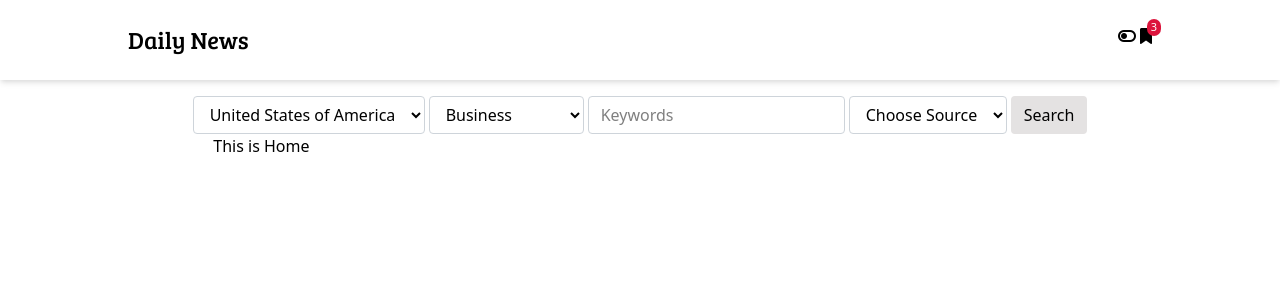
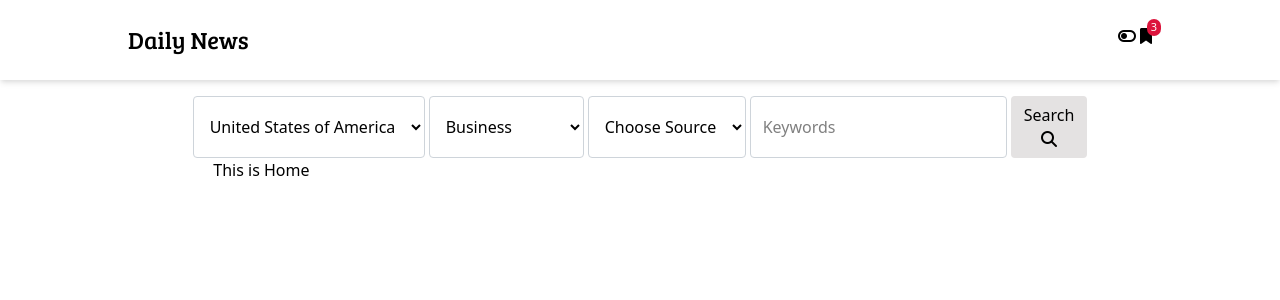
Before and after one commit to jeck5895/react-news-app-web, a React (Vite) app: page / in a window 1280 px wide. Shown: the top 300 px of the page. Built offline with nearby package versions, Linux system fonts and the light colour scheme.

Commit message:
add search icon

```diff
--- a/src/components/filters/Filters.tsx
+++ b/src/components/filters/Filters.tsx
@@ -13,9 +13,11 @@ export default function Filters () {
     <div className="flex justify-center gap-1">
       <FilterCountry/>
       <FilterCategory/>
+      <FilterSource/>
       <FilterInput/>
-      <FilterSource/>
-      <Button handleClick={()=> handleSearch}>Search</Button>
+      <Button handleClick={()=> handleSearch}>
+        Search <i className="fas fa-search"></i>
+      </Button>
     </div>
   )
 }
```
